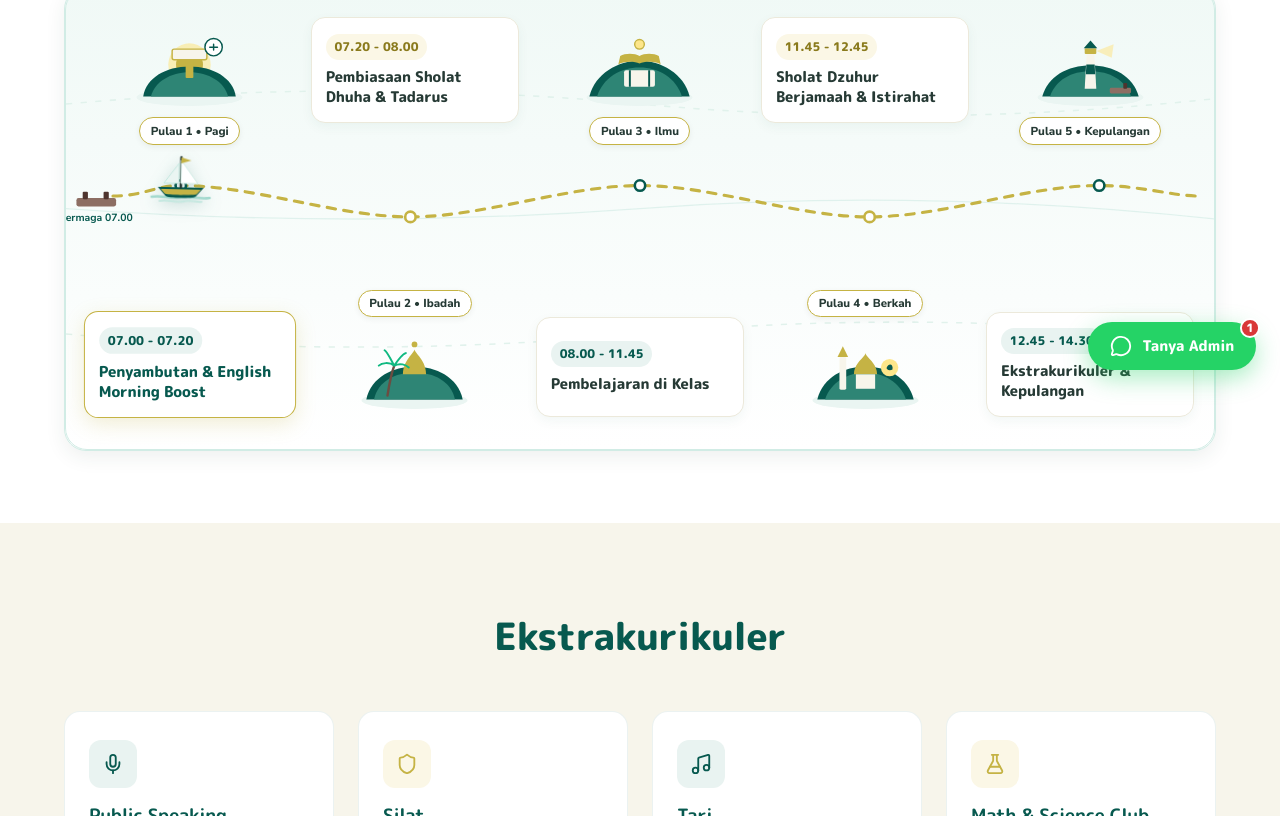
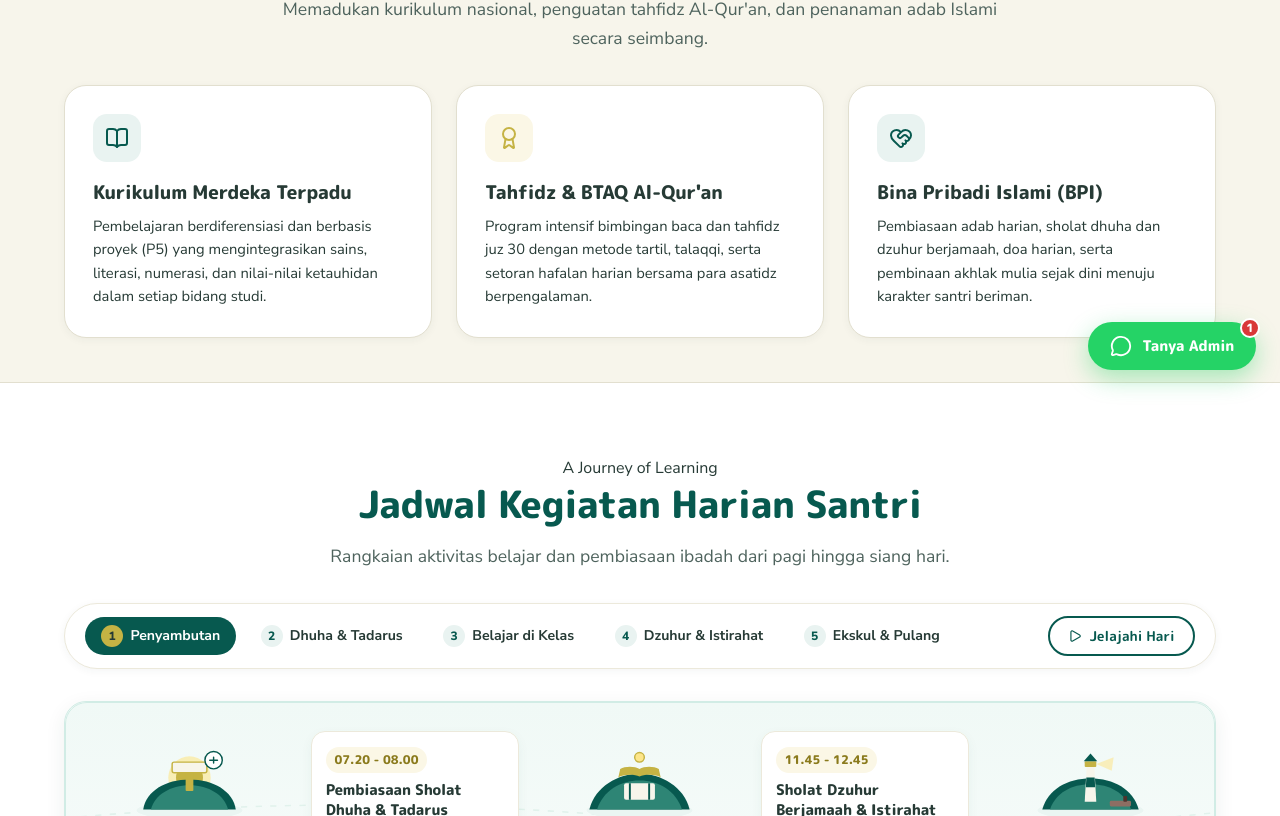
Before and after one commit to alyadwi0505/AL-MURSYIDIYYAH, a plain HTML site: page program.html in a window 1280 px wide. Shown: the part 406-1222 px from the top of the page. Drawn offline with nearby package versions, Linux system fonts and the light colour scheme; a web font is replaced by a local one.

Commit message:
feat(program): Terapkan perbaikan antislop kurikulum terpadu, aksesibilitas, dan tipografi

```diff
--- a/assets/css/style.css
+++ b/assets/css/style.css
@@ -3948,6 +3948,70 @@ svg.lucide-loader {
 }
 
 /* ==========================================================================
+   PROGRAM UNGGULAN & PILAR KURIKULUM
+   ========================================================================== */
+.program-pillars-grid {
+  display: grid;
+  grid-template-columns: repeat(3, 1fr);
+  gap: 1.5rem;
+}
+
+.program-pillar-card {
+  background: var(--color-white);
+  border: 1px solid var(--color-border);
+  border-radius: var(--radius-lg);
+  padding: 1.75rem;
+  box-shadow: var(--shadow-sm);
+  transition: transform 0.25s ease, box-shadow 0.25s ease, border-color 0.25s ease;
+  display: flex;
+  flex-direction: column;
+}
+
+.program-pillar-card:hover {
+  transform: translateY(-4px);
+  box-shadow: var(--shadow-md);
+  border-color: var(--color-gold);
+}
+
+.pillar-icon {
+  width: 48px;
+  height: 48px;
+  border-radius: var(--radius-md);
+  display: inline-flex;
+  align-items: center;
+  justify-content: center;
+  margin-bottom: 1.15rem;
+  flex-shrink: 0;
+}
+
+.pillar-title {
+  font-family: var(--font-heading);
+  font-size: 1.18rem;
+  font-weight: 800;
+  color: var(--color-dark-forest);
+  margin-bottom: 0.65rem;
+  letter-spacing: -0.01em;
+}
+
+.pillar-desc {
+  font-family: var(--font-body);
+  font-size: 0.92rem;
+  line-height: 1.6;
+  color: var(--color-muted);
+  margin: 0;
+}
+
+@media (max-width: 900px) {
+  .program-pillars-grid {
+    grid-template-columns: 1fr;
+    gap: 1rem;
+  }
+  .program-pillar-card {
+    padding: 1.35rem;
+  }
+}
+
+/* ==========================================================================
    A JOURNEY OF LEARNING — JADWAL KEGIATAN HARIAN (VOYAGE & ISLANDS)
    ========================================================================== */
 .voyage-section {
@@ -4032,6 +4096,12 @@ svg.lucide-loader {
   cursor: pointer;
   padding: 0.5rem 1.15rem;
   border-radius: var(--radius-full);
+}
+
+.voyage-step-btn:focus-visible,
+.voyage-play-btn:focus-visible {
+  outline: 2.5px solid var(--color-gold);
+  outline-offset: 2px;
 }
 
 /* Desktop Canvas */
--- a/program.html
+++ b/program.html
@@ -4,10 +4,10 @@
 <head>
   <meta charset="UTF-8">
   <meta name="viewport" content="width=device-width, initial-scale=1.0">
-  <meta name=\"author\" content=\"SDIT Al-Mursyidiyyah\">
+  <meta name="author" content="SDIT Al-Mursyidiyyah">
   <meta name="description"
-    content="Jadwal Kegiatan Harian & Kurikulum Terpadu SDIT Al-Mursyidiyyah — Memadukan Sains, Teknologi, dan Al-Qur'an.">
-  <title>Jadwal Kegiatan Harian — SDIT Al-Mursyidiyyah</title>
+    content="Program Pendidikan, Jadwal Kegiatan Harian & Kurikulum Terpadu SDIT Al-Mursyidiyyah: Memadukan Sains, Teknologi, dan Al-Qur'an.">
+  <title>Program Pendidikan &amp; Jadwal Harian | SDIT Al-Mursyidiyyah</title>
 
   <!-- Google Fonts: M PLUS Rounded 1c, Nunito Sans & Zain -->
   <link rel="preconnect" href="https://fonts.googleapis.com">
@@ -20,7 +20,7 @@
   <script src="https://unpkg.com/lucide@latest"></script>
 
   <!-- Stylesheet -->
-  <link rel="stylesheet" href="assets/css/style.css?v=3.6">
+  <link rel="stylesheet" href="assets/css/style.css?v=4.1">
   <link rel="icon" type="image/png" href="assets/img/logo-transparent.png">
 </head>
 
@@ -85,11 +85,57 @@
     <!-- PAGE HEADER -->
     <section class="page-header">
       <div class="container">
-        <h1>Jadwal Kegiatan Harian</h1>
+        <h1>Program Pendidikan &amp; Jadwal Harian</h1>
         <div class="breadcrumb">
           <a href="index.html">Beranda</a>
           <span>/</span>
-          <span>Jadwal Kegiatan Harian</span>
+          <span>Program Pendidikan</span>
+        </div>
+      </div>
+    </section>
+
+    <!-- PILAR KURIKULUM TERPADU -->
+    <section class="section section-ivory" id="kurikulum" style="padding-top: 2.75rem; padding-bottom: 2.75rem; border-bottom: 1px solid var(--color-border);">
+      <div class="container">
+        <div class="section-header" style="margin-bottom: 2rem;">
+          <span class="badge badge-emerald" style="margin-bottom: 0.5rem;">Pilar Kurikulum</span>
+          <h2>Kurikulum Terpadu SDIT Al-Mursyidiyyah</h2>
+          <p class="section-subtitle">Memadukan kurikulum nasional, penguatan tahfidz Al-Qur'an, dan penanaman adab Islami secara seimbang.</p>
+        </div>
+
+        <div class="program-pillars-grid">
+          <!-- Pilar 1: Kurikulum Merdeka Terpadu -->
+          <div class="program-pillar-card">
+            <div class="pillar-icon" style="background: var(--color-emerald-surface); color: var(--color-emerald);">
+              <i data-lucide="book-open" style="width: 24px; height: 24px;"></i>
+            </div>
+            <h3 class="pillar-title">Kurikulum Merdeka Terpadu</h3>
+            <p class="pillar-desc">
+              Pembelajaran berdiferensiasi dan berbasis proyek (P5) yang mengintegrasikan sains, literasi, numerasi, dan nilai-nilai ketauhidan dalam setiap bidang studi.
+            </p>
+          </div>
+
+          <!-- Pilar 2: Tahfidz & BTAQ -->
+          <div class="program-pillar-card">
+            <div class="pillar-icon" style="background: var(--color-gold-light); color: var(--color-gold);">
+              <i data-lucide="award" style="width: 24px; height: 24px;"></i>
+            </div>
+            <h3 class="pillar-title">Tahfidz &amp; BTAQ Al-Qur'an</h3>
+            <p class="pillar-desc">
+              Program intensif bimbingan baca dan tahfidz juz 30 dengan metode tartil, talaqqi, serta setoran hafalan harian bersama para asatidz berpengalaman.
+            </p>
+          </div>
+
+          <!-- Pilar 3: Bina Pribadi Islami (BPI) -->
+          <div class="program-pillar-card">
+            <div class="pillar-icon" style="background: var(--color-emerald-surface); color: var(--color-emerald);">
+              <i data-lucide="heart-handshake" style="width: 24px; height: 24px;"></i>
+            </div>
+            <h3 class="pillar-title">Bina Pribadi Islami (BPI)</h3>
+            <p class="pillar-desc">
+              Pembiasaan adab harian, sholat dhuha dan dzuhur berjamaah, doa harian, serta pembinaan akhlak mulia sejak dini menuju karakter santri beriman.
+            </p>
+          </div>
         </div>
       </div>
     </section>
@@ -97,6 +143,11 @@
     <!-- JADWAL KEGIATAN HARIAN: A JOURNEY OF LEARNING -->
     <section class="section section-white voyage-section" id="jadwal-harian">
       <div class="container">
+        <div class="section-header" style="margin-bottom: 2rem;">
+          <span class="badge badge-gold" style="margin-bottom: 0.5rem;">A Journey of Learning</span>
+          <h2>Jadwal Kegiatan Harian Santri</h2>
+          <p class="section-subtitle">Rangkaian aktivitas belajar dan pembiasaan ibadah dari pagi hingga siang hari.</p>
+        </div>
         <!-- Controls / Navigasi Interaktif -->
         <div class="voyage-controls">
           <div class="voyage-stepper">
@@ -150,7 +201,9 @@
               <rect x="0" y="8" width="38" height="8" rx="2" fill="#8D6E63" />
               <rect x="6" y="2" width="5" height="7" rx="1" fill="#4E342E" />
               <rect x="26" y="2" width="5" height="7" rx="1" fill="#4E342E" />
-              <text x="18" y="30" font-family="'Nunito Sans', sans-serif" font-size="10" font-weight="700"
+              <!-- Kapsul Latar Kontras Tinggi -->
+              <rect x="-18" y="20" width="74" height="15" rx="4" fill="#FFFFFF" fill-opacity="0.94" stroke="#D1ECE5" stroke-width="1" />
+              <text x="19" y="31.5" font-family="'Nunito Sans', sans-serif" font-size="9.5" font-weight="800"
                 fill="#07594F" text-anchor="middle">Dermaga 07.00</text>
             </g>
 
```
Also changed, not shown: 2 other files.
